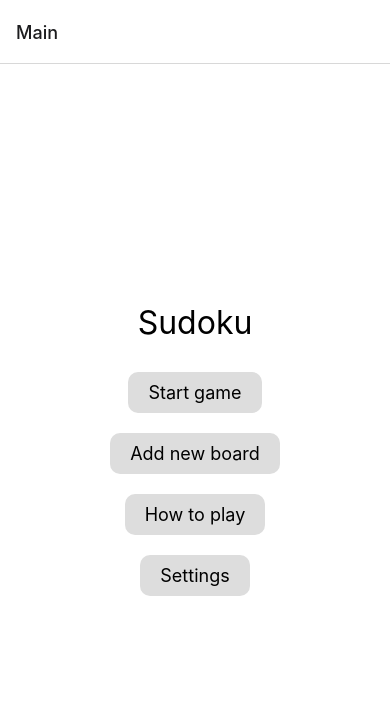
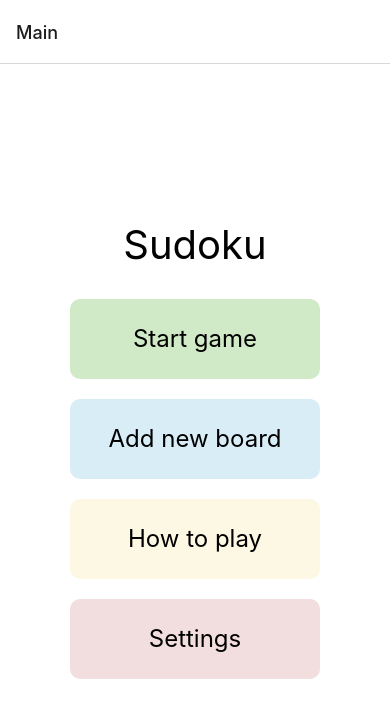
Before and after one commit to FaIch/Sudoku, a React Native app: screen /Main in a window 390 px wide. Shown: the top 718 px of the page. Built offline with nearby package versions, Linux system fonts and the light colour scheme.

Commit message:
Updated styling on buttons

```diff
--- a/screens/MainScreen.js
+++ b/screens/MainScreen.js
@@ -48,25 +48,25 @@ function MainScreen({ navigation }) {
         <View style={styles.container}>
             <Text style={styles.header}>Sudoku</Text>
             <TouchableOpacity
-                style={styles.button}
+                style={[styles.button, styles.startButton]}
                 onPress={() => navigation.navigate('Difficulty')}
             >
                 <Text style={styles.buttonText}>{t('start')}</Text>
             </TouchableOpacity>
             <TouchableOpacity
-                style={styles.button}
+                style={[styles.button, styles.generateButton]}
                 onPress={fetchNewBoard}
             >
                 <Text style={styles.buttonText}>{t('generate')}</Text>
             </TouchableOpacity>
             <TouchableOpacity
-                style={styles.button}
+                style={[styles.button, styles.howToPlayButton]}
                 onPress={() => navigation.navigate('HowToPlay')}
             >
                 <Text style={styles.buttonText}>{t('howtoplay')}</Text>
             </TouchableOpacity>
             <TouchableOpacity
-                style={styles.button}
+                style={[styles.button, styles.settingsButton]}
                 onPress={() => setModalVisible(true)}
             >
                 <Text style={styles.buttonText}>{t('settings')}</Text>
@@ -111,20 +111,32 @@ const styles = StyleSheet.create({
         justifyContent: 'center',
     },
     header: {
-        fontSize: 32,
+        fontSize: 40,
         marginBottom: 20,
     },
     button: {
         backgroundColor: '#ddd',
         borderRadius: 10,
-        paddingVertical: 10,
-        paddingHorizontal: 20,
+        width: 250,
+        height: 80,
         marginVertical: 10,
         alignItems: 'center',
         justifyContent: 'center',
     },
+    startButton:{
+        backgroundColor: '#d0e9c6',
+    },
+    generateButton:{
+        backgroundColor: '#d9edf7',
+    },
+    howToPlayButton:{
+        backgroundColor: '#fcf8e3',
+    },
+    settingsButton:{
+        backgroundColor: '#f2dede',
+    },
     buttonText: {
-        fontSize: 18,
+        fontSize: 24,
     },
     centeredView: {
         flex: 1,
@@ -147,12 +159,14 @@ const styles = StyleSheet.create({
         elevation: 5,
     },
     modalButton: {
-        paddingVertical: 5,
-        paddingHorizontal: 20,
+        height: 40,
+        width: 100,
         margin: 7,
         borderWidth: 1,
         borderRadius: 10,
-        backgroundColor: "#e8e8e8"
+        backgroundColor: "#e8e8e8",
+        alignItems: 'center',
+        justifyContent: 'center'
     },
     modalButtonText: {
         fontSize: 20
```
